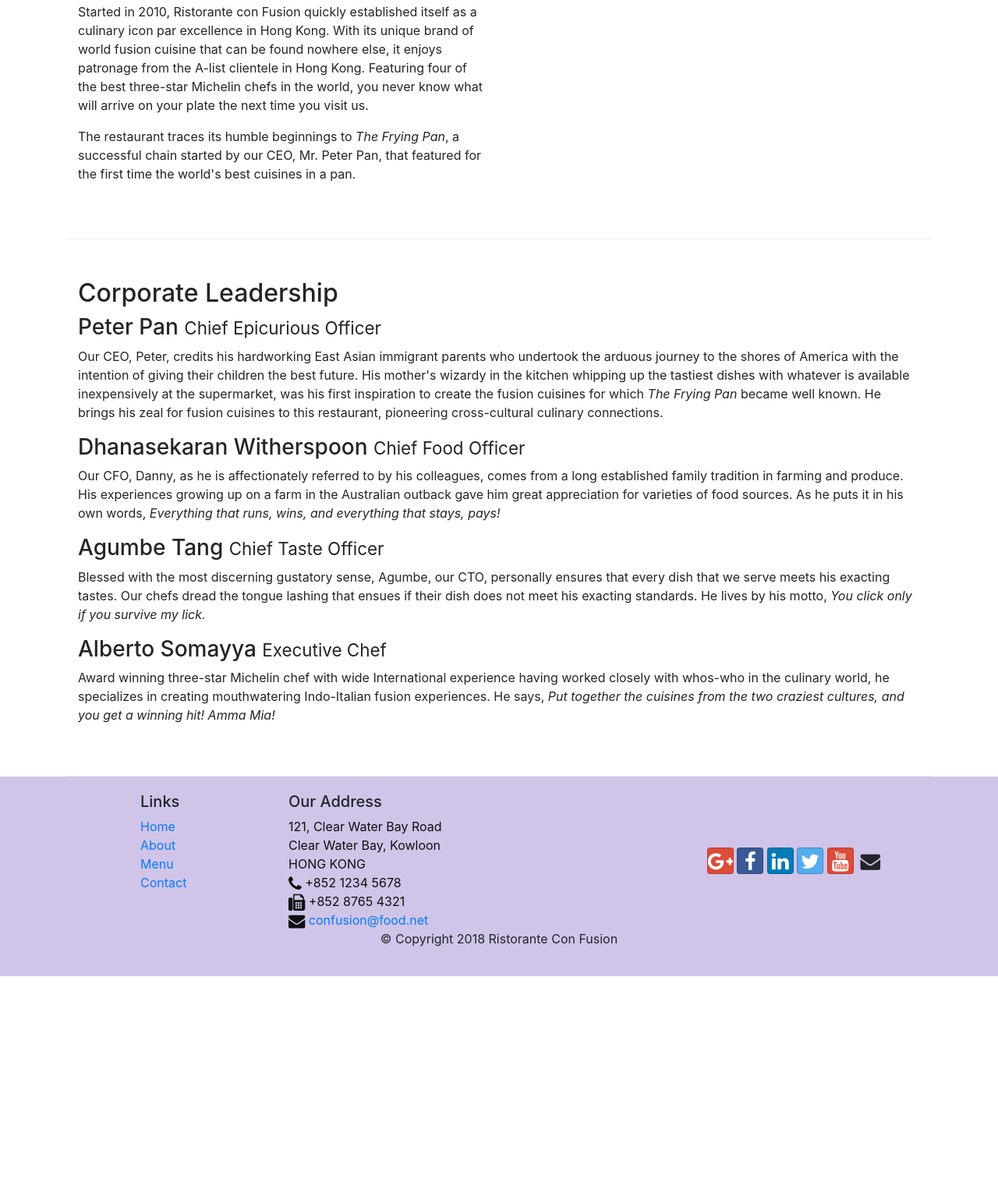
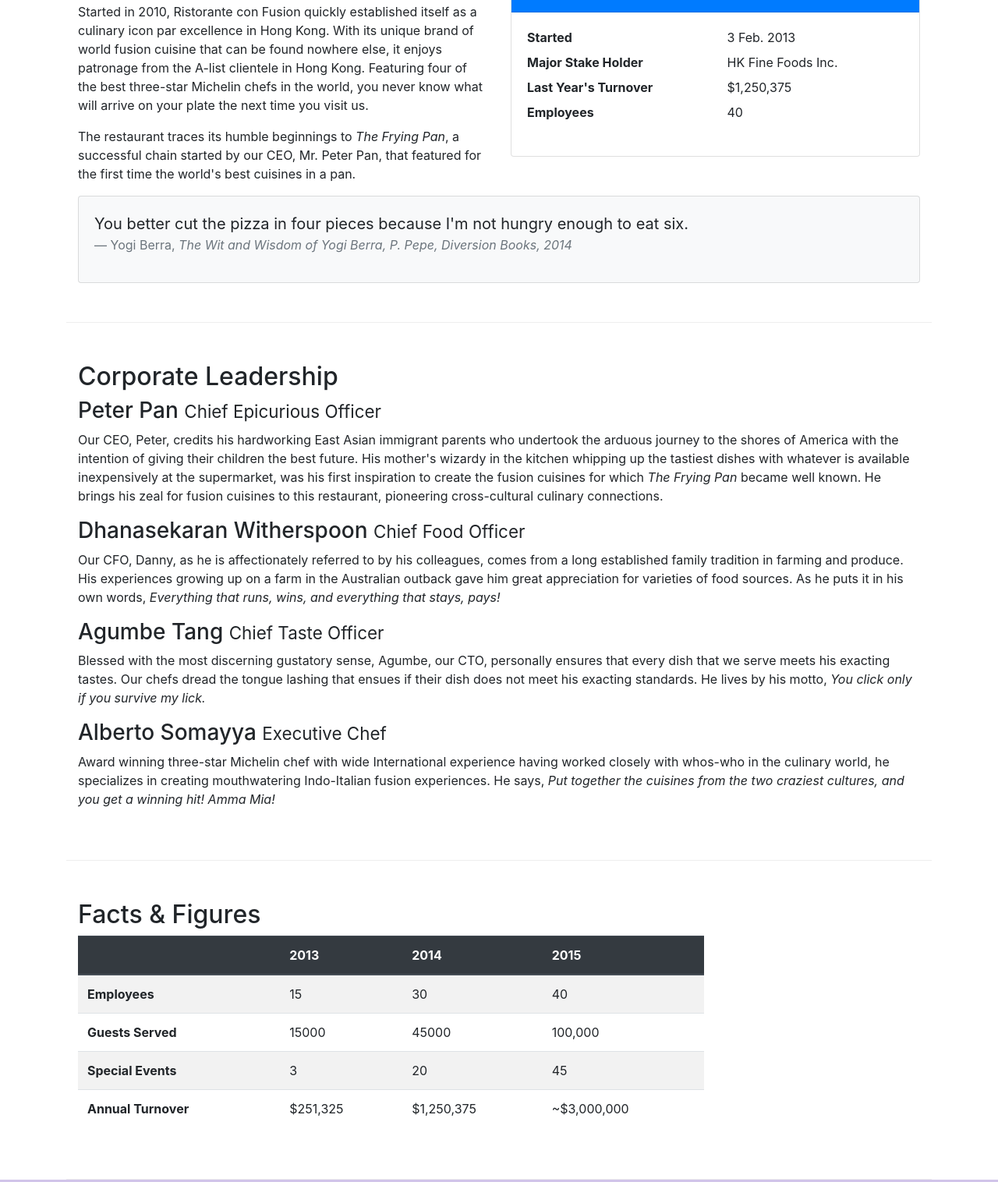
Before and after one commit to vijay-guttula/web-test, a website: page aboutus.html in a window 1280 px wide. Shown: the part 558-2074 px from the top of the page at 78% size. Before the commit the page ends 1810 px from the top, so only its background shows below. Drawn offline with nearby package versions, Linux system fonts and the light colour scheme.

Commit message:
tables and cards added

```diff
--- a/aboutus.html
+++ b/aboutus.html
@@ -68,7 +68,35 @@
                     in Hong Kong. Featuring four of the best three-star Michelin chefs in the world, you never know what will arrive on your plate the next time you visit us.</p>
                 <p>The restaurant traces its humble beginnings to <em>The Frying Pan</em>, a successful chain started by our CEO, Mr. Peter Pan, that featured for the first time the world's best cuisines in a pan.</p>
             </div>
-            <div>
+            <div class="col-sm">
+                <div class="card">
+                    <h3 class="card-header bg-primary text-white">Facts At a Glance</h3>
+                    <div class="card-body">
+                        <dl class="row">
+                            <dt class="col-6">Started</dt>
+                            <dd class="col-6">3 Feb. 2013</dd>
+                            <dt class="col-6">Major Stake Holder</dt>
+                            <dd class="col-6">HK Fine Foods Inc.</dd>
+                            <dt class="col-6">Last Year's Turnover</dt>
+                            <dd class="col-6">$1,250,375</dd>
+                            <dt class="col-6">Employees</dt>
+                            <dd class="col-6">40</dd>
+                        </dl>
+                    </div>
+                </div>
+
+            </div>
+            <div class="col-12">
+                <div class="card card-body bg-light">
+                    <blockquote class="blockquote">
+                        <p class="mb-0">You better cut the pizza in four pieces because I'm not hungry enough to eat six.</p>
+                        <footer class="blockquote-footer">Yogi Berra,
+                            <cite title="Source Title">The Wit and Wisdom of Yogi Berra,
+                            P. Pepe, Diversion Books, 2014</cite>
+                        </footer>
+                    </blockquote>
+                </div>
+
             </div>
         </div>
 
@@ -88,6 +116,52 @@
                     He lives by his motto, <em>You click only if you survive my lick.</em></p>
                 <h3>Alberto Somayya <small>Executive Chef</small></h3>
                 <p class="d-none d-sm-block">Award winning three-star Michelin chef with wide International experience having worked closely with whos-who in the culinary world, he specializes in creating mouthwatering Indo-Italian fusion experiences. He says, <em>Put together the cuisines from the two craziest cultures, and you get a winning hit! Amma Mia!</em></p>
+            </div>
+        </div>
+        <div class="row row-content">
+            <div class="col-12 col-sm-9">
+                <h2>Facts &amp; Figures</h2>
+                <div class="table-responsive">
+                    <table class="table table-striped">
+                        <thead class="thead-dark">
+                            <tr>
+                                <th>&nbsp;</th>
+                                <th>2013</th>
+                                <th>2014</th>
+                                <th>2015</th>
+                            </tr>
+                        </thead>
+                        <tbody>
+                            <tr>
+                                <th>Employees</th>
+                                <td>15</td>
+                                <td>30</td>
+                                <td>40</td>
+                            </tr>
+                            <tr>
+                                <th>Guests Served</th>
+                                <td>15000</td>
+                                <td>45000</td>
+                                <td>100,000</td>
+                            </tr>
+                            <tr>
+                                <th>Special Events</th>
+                                <td>3</td>
+                                <td>20</td>
+                                <td>45</td>
+                            </tr>
+                            <tr>
+                                <th>Annual Turnover</th>
+                                <td>$251,325</td>
+                                <td>$1,250,375</td>
+                                <td>~$3,000,000</td>
+                            </tr>
+                        </tbody>
+                    </table>
+                </div>
+            </div>
+            <div class="col-12 col-sm-3">
+
             </div>
         </div>
 
```
